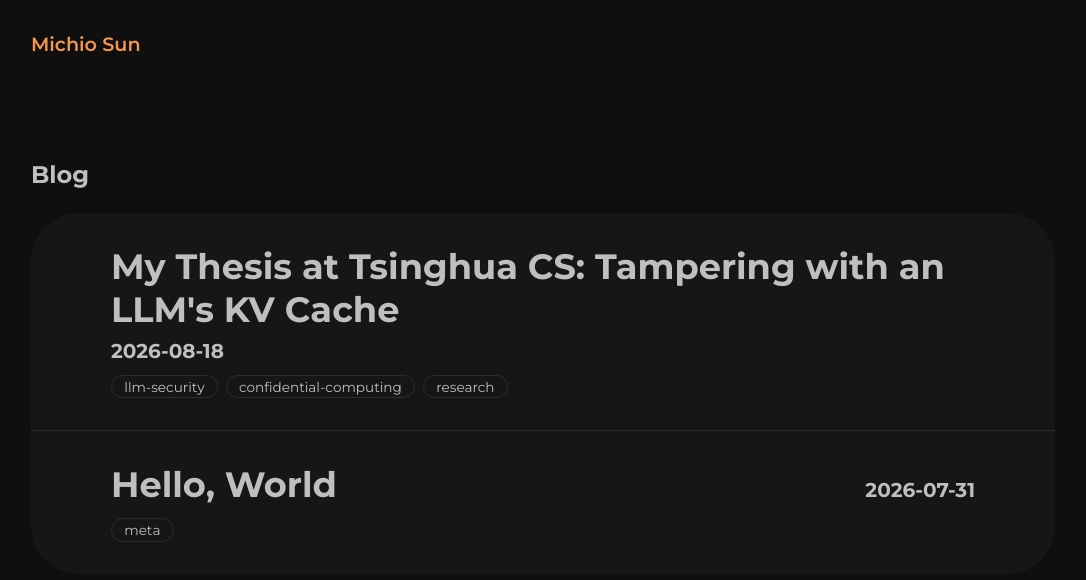
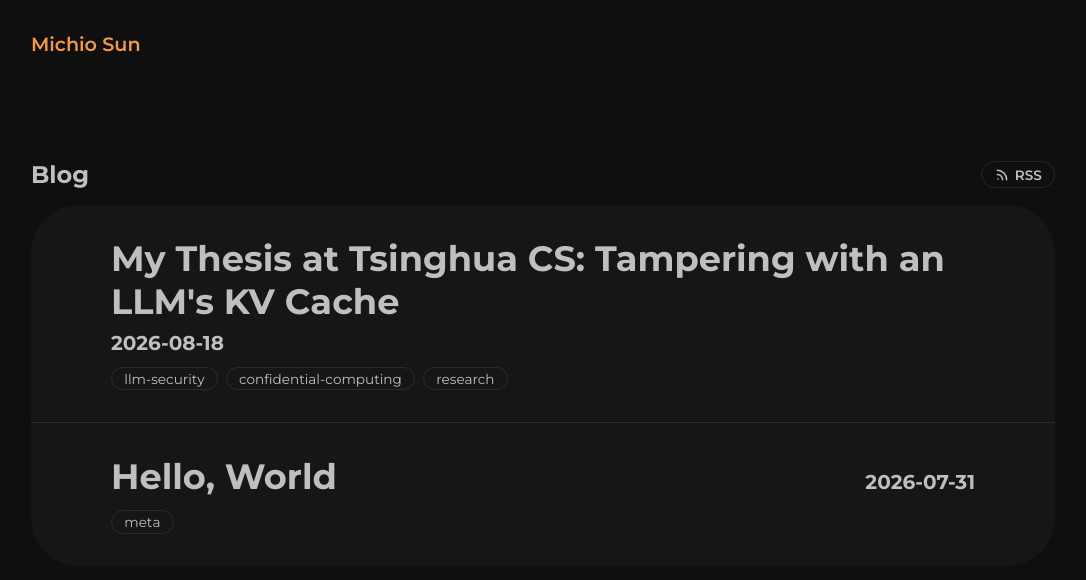
Before and after one commit to thatmich/personal-website, a Next.js app: page /blog in a window 1280 px wide. Shown: the top 580 px of the page, without its empty margins (97-1183 px from the left). Built offline with nearby package versions, Linux system fonts and the light colour scheme.

Commit message:
feat(blog): RSS feed, with a link on the blog index

```diff
--- a/src/app/[[...slug]]/page.tsx
+++ b/src/app/[[...slug]]/page.tsx
@@ -1,8 +1,9 @@
 import type { Metadata } from 'next'
 import { HomePage } from './client'
+import { FEED } from '../blog/postMetadata'
 
 export const metadata: Metadata = {
-    alternates: { canonical: '/' },
+    alternates: { canonical: '/', types: FEED },
 }
 
 export function generateStaticParams() {
--- a/src/app/blog/blog.css
+++ b/src/app/blog/blog.css
@@ -24,8 +24,35 @@
     margin-bottom: 5em;
 }
 
-.Blog .section-title{
+.blog-index-header{
+    display: flex;
+    align-items: center;
+    justify-content: space-between;
+    gap: 1em;
     margin-bottom: 1em;
+}
+
+.Blog .blog-index-header .section-title{
+    margin: 0;
+}
+
+.Blog a.blog-rss-link{
+    display: inline-flex;
+    align-items: center;
+    gap: 0.45em;
+    font-size: 0.85rem;
+    font-weight: 600;
+    padding: 0.3em 0.9em;
+    border: 1px solid var(--highlight-color);
+    border-radius: 2em;
+    color: var(--text-color);
+    text-decoration: none;
+    transition: color 0.3s ease, border-color 0.3s ease;
+}
+
+.Blog a.blog-rss-link:hover{
+    color: var(--first-color);
+    border-color: var(--first-color);
 }
 
 /* ---- post list (index page) ---- */
--- a/src/app/blog/page.tsx
+++ b/src/app/blog/page.tsx
@@ -1,14 +1,14 @@
 import type { Metadata } from 'next'
 import Link from 'next/link'
 import { getPosts } from './posts'
-import { AUTHOR } from './postMetadata'
+import { AUTHOR, FEED } from './postMetadata'
 
 const description = `Posts by ${AUTHOR} on robot learning, ML systems and LLM security.`
 
 export const metadata: Metadata = {
     title: `Blog — ${AUTHOR}`,
     description,
-    alternates: { canonical: '/blog' },
+    alternates: { canonical: '/blog', types: FEED },
     openGraph: { type: 'website', title: `Blog — ${AUTHOR}`, description, url: '/blog', siteName: AUTHOR },
 }
 
@@ -16,7 +16,17 @@ export default async function BlogIndex() {
     const posts = await getPosts()
     return (
         <div>
-            <h2 className="section-title">Blog</h2>
+            <div className="blog-index-header">
+                <h2 className="section-title">Blog</h2>
+                <a className="blog-rss-link" href="/feed.xml" title="Subscribe via RSS">
+                    <svg width="14" height="14" viewBox="0 0 24 24" fill="none" stroke="currentColor" strokeWidth="2.6" strokeLinecap="round" aria-hidden="true">
+                        <path d="M4 11a9 9 0 0 1 9 9" />
+                        <path d="M4 4a16 16 0 0 1 16 16" />
+                        <circle cx="5" cy="19" r="1.4" fill="currentColor" stroke="none" />
+                    </svg>
+                    RSS
+                </a>
+            </div>
             <div className="blog-posts">
                 {posts.map((post) => (
                     <Link href={`/blog/${post.slug}`} className="blog-post" key={post.slug}>
--- a/src/app/blog/postMetadata.ts
+++ b/src/app/blog/postMetadata.ts
@@ -3,6 +3,7 @@ import type { PostMeta } from './PostHeader'
 
 export const SITE_URL = 'https://michiosun.com'
 export const AUTHOR = 'Michio Sun'
+export const FEED = { 'application/rss+xml': '/feed.xml' }
 
 export const postUrl = (post: PostMeta) => `${SITE_URL}/blog/${post.slug}`
 
@@ -14,7 +15,7 @@ export function postMetadata(post: PostMeta): Metadata {
         title: `${post.title} — ${AUTHOR}`,
         description: post.description,
         authors: [{ name: AUTHOR, url: SITE_URL }],
-        alternates: { canonical: path },
+        alternates: { canonical: path, types: FEED },
         openGraph: {
             type: 'article',
             title: post.title,
--- /dev/null
+++ b/src/app/feed.xml/route.ts
@@ -0,0 +1,33 @@
+import { getPosts } from '../blog/posts'
+import { AUTHOR, SITE_URL, postUrl } from '../blog/postMetadata'
+
+export const dynamic = 'force-static'
+
+const escape = (s: string) =>
+    s.replace(/&/g, '&amp;').replace(/</g, '&lt;').replace(/>/g, '&gt;').replace(/"/g, '&quot;')
+
+/* Summary RSS feed: one item per post, linking back to the site. */
+export async function GET() {
+    const posts = await getPosts()
+    const items = posts.map((post) => `    <item>
+      <title>${escape(post.title)}</title>
+      <link>${postUrl(post)}</link>
+      <guid>${postUrl(post)}</guid>
+      <pubDate>${new Date(post.date).toUTCString()}</pubDate>
+      <description>${escape(post.description ?? "")}</description>
+    </item>`)
+
+    const xml = `<?xml version="1.0" encoding="UTF-8"?>
+<rss version="2.0" xmlns:atom="http://www.w3.org/2005/Atom">
+  <channel>
+    <title>${AUTHOR}</title>
+    <link>${SITE_URL}/blog</link>
+    <description>Posts by ${AUTHOR} on robot learning, ML systems and LLM security.</description>
+    <language>en</language>
+    <atom:link href="${SITE_URL}/feed.xml" rel="self" type="application/rss+xml" />
+${items.join('\n')}
+  </channel>
+</rss>
+`
+    return new Response(xml, { headers: { 'Content-Type': 'application/rss+xml; charset=utf-8' } })
+}
--- a/src/app/layout.tsx
+++ b/src/app/layout.tsx
@@ -1,6 +1,6 @@
 import '../index.css'
 import type { Metadata } from 'next'
-import { AUTHOR, SITE_URL } from './blog/postMetadata'
+import { AUTHOR, FEED, SITE_URL } from './blog/postMetadata'
 
 const description =
   'Michio Sun is a machine learning engineer in Tokyo working on AI for robotics. Projects, and a blog on robot learning and ML systems.'
@@ -13,6 +13,7 @@ export const metadata: Metadata = {
   icons: {
     icon: '/icon.png',
   },
+  alternates: { types: FEED },
   openGraph: { type: 'website', title: AUTHOR, description, url: '/', siteName: AUTHOR },
   twitter: { card: 'summary', title: AUTHOR, description },
 }
```
